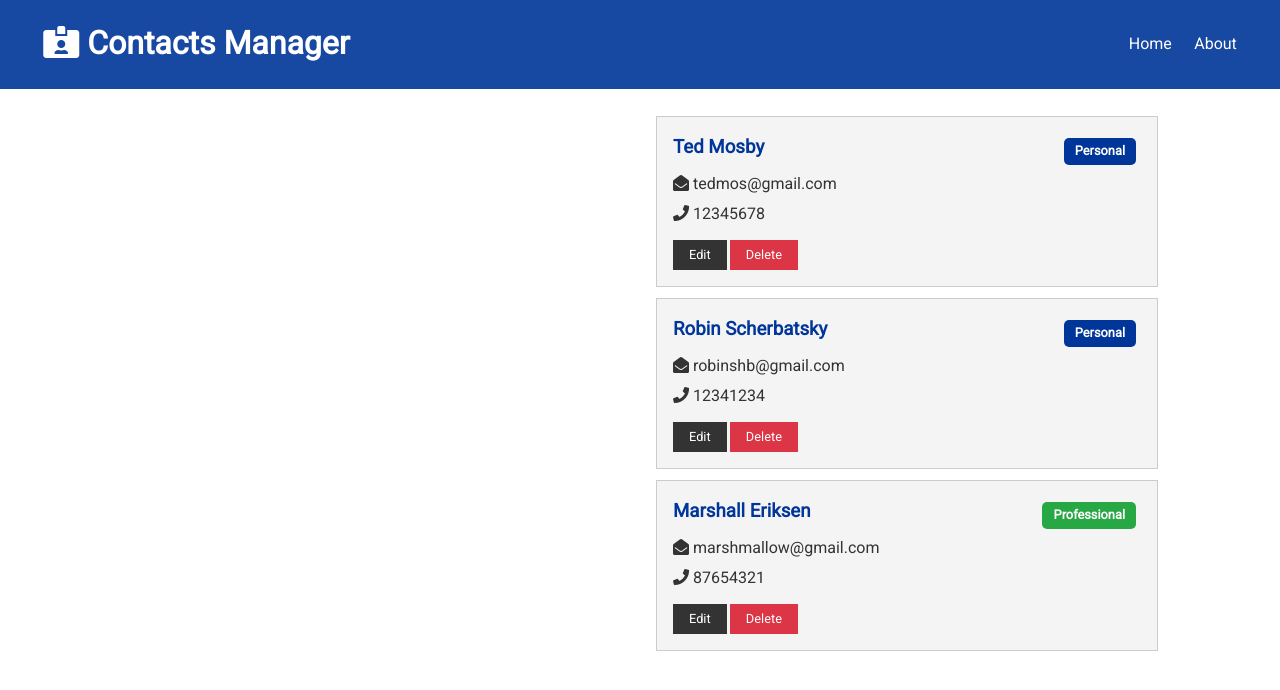
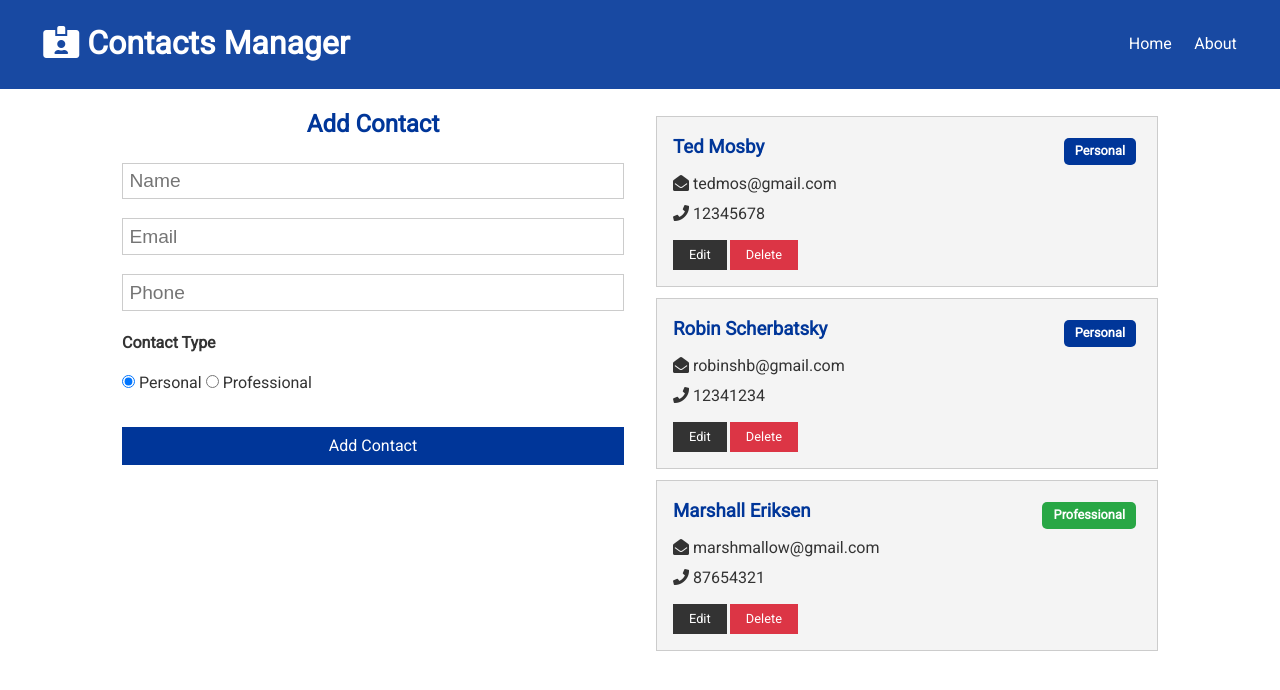
Before and after one commit to daryltct/Contact, a React (Create React App) app in the folder app/client/: page / in a window 1280 px wide. Shown: the top 690 px of the page. Built offline with nearby package versions, Linux system fonts and the light colour scheme.

Commit message:
Add ContactForm component to add contact

```diff
--- /dev/null
+++ b/app/client/src/components/contacts/ContactForm.js
@@ -0,0 +1,53 @@
+import React, { useState } from 'react';
+
+function ContactForm() {
+	const [ contact, setContact ] = useState({
+		name: '',
+		email: '',
+		phone: '',
+		type: 'personal'
+	});
+
+	function handleChange(event) {
+		const { name, value } = event.target;
+		setContact({
+			...contact,
+			[name]: value
+		});
+	}
+
+	return (
+		<form action="">
+			<h2 className="text-primary">Add Contact</h2>
+			<input name="name" type="text" placeholder="Name" value={contact.name} onChange={handleChange} />
+			<input name="email" type="text" placeholder="Email" value={contact.email} onChange={handleChange} />
+			<input name="phone" type="text" placeholder="Phone" value={contact.phone} onChange={handleChange} />
+			<h4>Contact Type</h4>
+			<label>
+				<input
+					name="type"
+					type="radio"
+					value="personal"
+					checked={contact.type === 'personal'}
+					onChange={handleChange}
+				/>{' '}
+				Personal {' '}
+			</label>
+			<label>
+				<input
+					name="type"
+					type="radio"
+					value="professional"
+					checked={contact.type === 'professional'}
+					onChange={handleChange}
+				/>{' '}
+				Professional
+			</label>
+			<div>
+				<input type="submit" value="Add Contact" className="btn btn-primary btn-block" />
+			</div>
+		</form>
+	);
+}
+
+export default ContactForm;
--- a/app/client/src/components/pages/Home.js
+++ b/app/client/src/components/pages/Home.js
@@ -1,10 +1,13 @@
 import React from 'react';
 import Contacts from '../contacts/Contacts';
+import ContactForm from '../contacts/ContactForm';
 
 function Home() {
 	return (
 		<div className="grid-2">
-			<div />
+			<div>
+				<ContactForm />
+			</div>
 			<div>
 				<Contacts />
 			</div>
```
